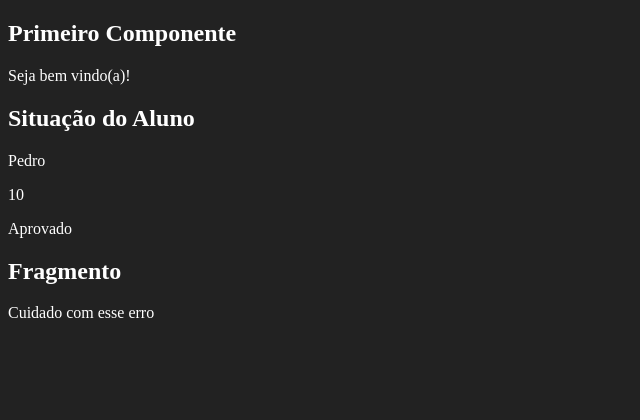
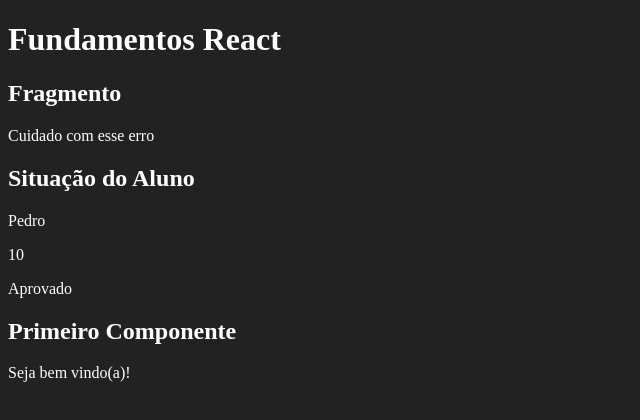
Before and after one commit to Carolbrandes/Exercicios-React-Cod3r, a React (Create React App) app in the folder fundamentos-react/: page / in a window 1280 px wide. Shown: the top 420 px of the page, without its empty margins (0-640 px from the left). Built offline with nearby package versions, Linux system fonts and the light colour scheme.

Commit message:
aula 16 usando forma reduzida para escrever a funcao app

```diff
--- /dev/null
+++ b/fundamentos-react/src/App.jsx
@@ -0,0 +1,12 @@
+import React from 'react';
+import Primeiro from './components/basicos/Primeiro';
+import ComParametro from './components/basicos/ComParametro';
+import Fragmento from './components/basicos/Fragmento';
+
+export default  _ =>
+                <div id="app">
+                        <h1>Fundamentos React </h1>
+                        <Fragmento/>
+                        <ComParametro titulo="Situação do Aluno" aluno="Pedro" nota={9.3}></ComParametro>
+                        <Primeiro></Primeiro>
+                </div>
--- a/fundamentos-react/src/index.js
+++ b/fundamentos-react/src/index.js
@@ -1,31 +1,7 @@
- // vamos importar o arquivo css e vamos fazer um import relativo
- // './ indica que está na pasta atual
- // nao usamos uma variavel e o from pq aqui nessa caso queremos apenas que ele encontre o arquivo e nao queremos manipular dentro desse arquivo como e o caso do react dom ou do react
- import './index.css';
+import './index.css';
+import ReactDOM from  'react-dom';
+import React from 'react';
+import App from './App';
 
- // vamos interagir com a biblioteca react dom
- // vamos usar essa biblioteca para renderizar as coisas na tela
- import ReactDOM from  'react-dom';
-
- // para o jsx funcionar precisamos importar o react
- import React from 'react';
-
- // vamos importar a funcao que retorna o primeiro componente q esta em components/basicos/Primeiro.js
- import Primeiro from './components/basicos/Primeiro';
- import ComParametro from './components/basicos/ComParametro';
- import Fragmento from './components/basicos/Fragmento';
-
- // os componentes são colocados como tags conforme a linha 24
-
-
- // temos um metodo utilizado para fazer a renderizações que e render()
- // o render recebe dois parametros, o 1º e o que queremos escrever e o 2º e o elemento que vai conter esse texto
- // os componentes Primeiro, ComParametro SEMPRE devem estar envolvidas em um elemento pai (no caso a div), se nao ele vai dar erro. Outra alternativa e envolver esses elementos na tag <React.Fragment></React.Fragment> usando a tag React.Fragment podemos colocar atributos na tag. Ex: <React.Fragment key="1"></React.Fragment>
- // a outra forma é  usando tags vazias <> </>
  const elemento = document.getElementById('root');
-ReactDOM.render(
-<div>
-      <Primeiro></Primeiro>
-      <ComParametro titulo="Situação do Aluno" aluno="Pedro" nota={9.3}></ComParametro>
-      <Fragmento/>
-</div>, elemento);
+ReactDOM.render(<App/>, elemento);
```
